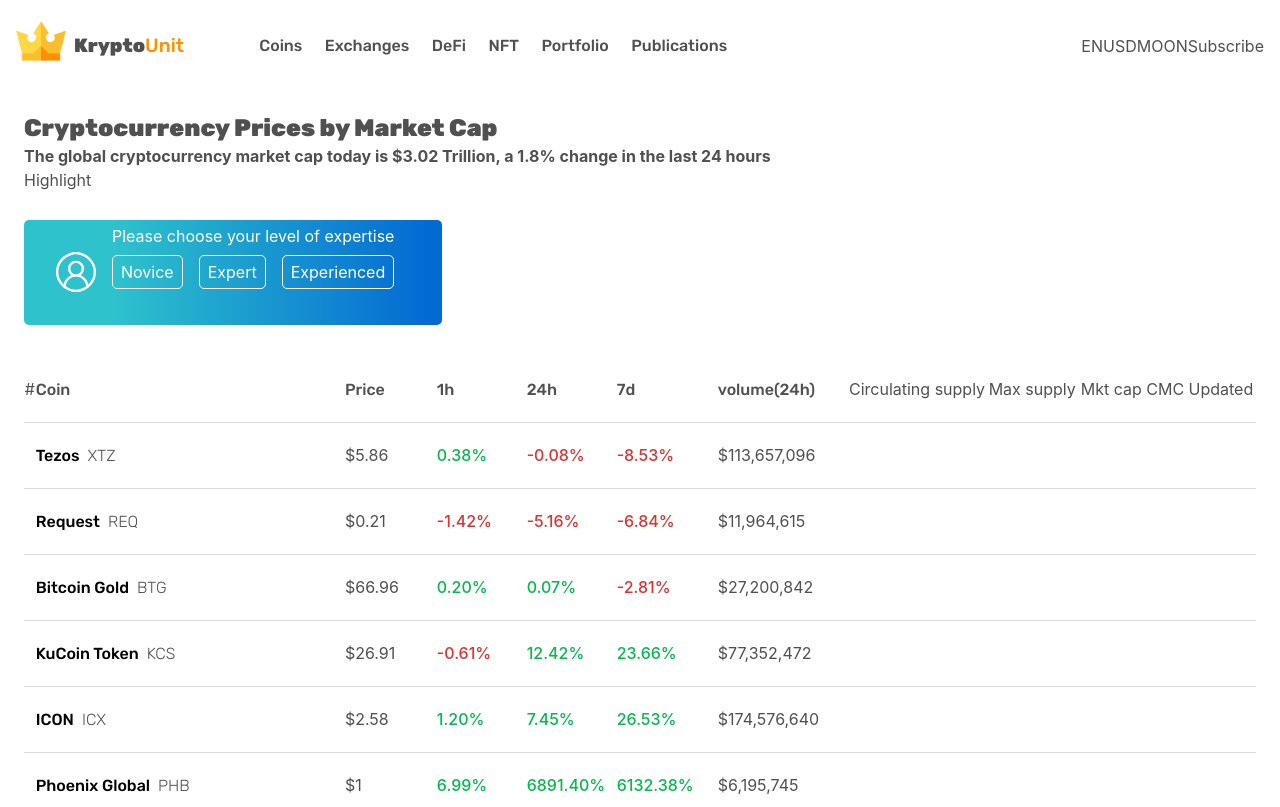
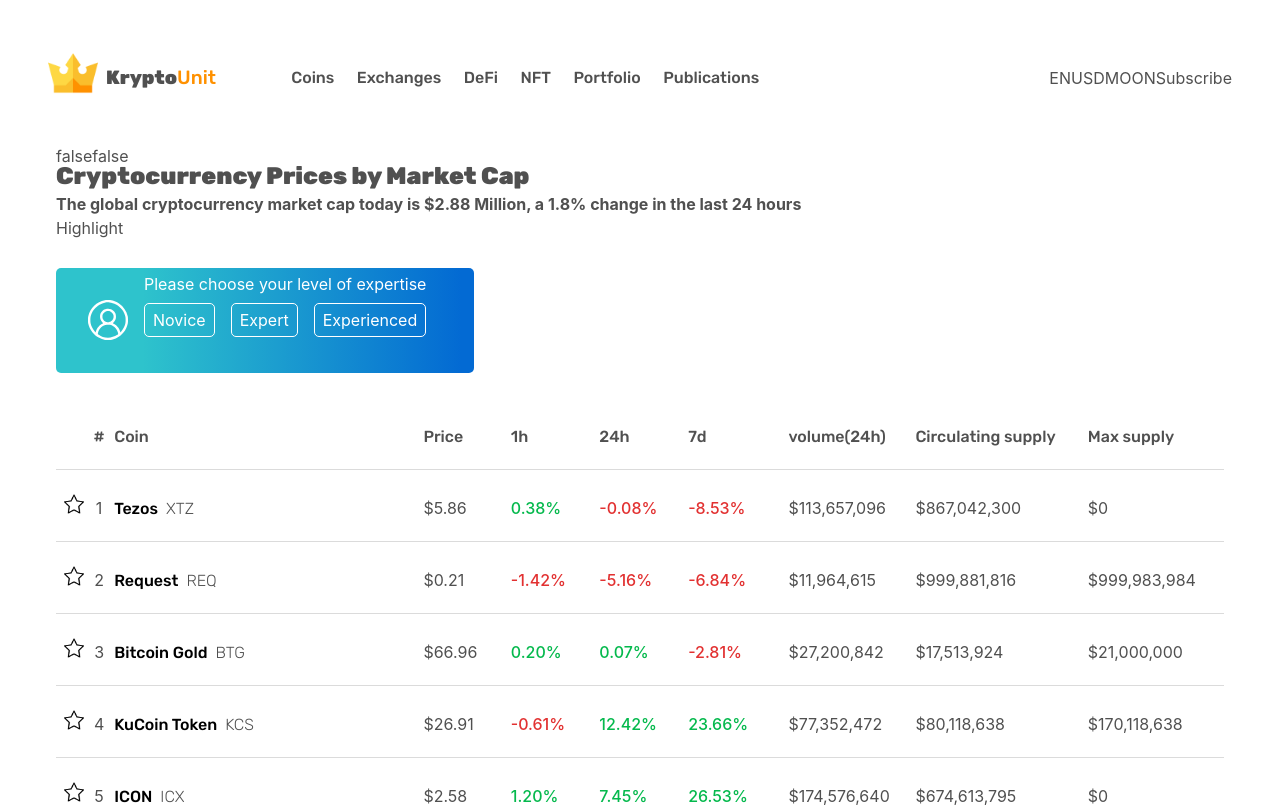
Before and after one commit to regola-Tacens/krypto-unit, a React (Create React App) app: page / in a window 1280 px wide. Shown: the top 807 px of the page. Built offline with nearby package versions, Linux system fonts and the light colour scheme.

Commit message:
selective display upon user experience

```diff
--- a/src/Home/CurrenciesList.jsx
+++ b/src/Home/CurrenciesList.jsx
@@ -1,70 +1,72 @@
 import './table.scss';
-import data from '../data/coinmarket_app_20211115.json';
-import toComaNbr from '../utils/currencyFormatter';
+import CurrencyItem from './CurrencyItem';
 
-const CurrenciesList = () => {
-  const currencies = data.RECORDS;
+const CurrenciesList = ({currenciesData, isNovice, isExpert}) => {
+  const currencies = currenciesData.RECORDS;
   return (
     <div className="currenciesTableContainer">
-      {/* {JSON.stringify(data.RECORDS)} */}
       <table className="currenciesTable">
         <colgroup>
-          <col></col>
+          <col className="col col85"></col>
           <col className="col col50"></col>
           <col className="col col250"></col>
           <col className="col col200"></col>
+          { isNovice || isExpert ? null : <col className="col col85"></col> }
+          { isNovice ? null : <col className="col col85"></col> }
           <col className="col col85"></col>
-          <col className="col col85"></col>
-          <col className="col col85"></col>
-          <col className="col col200"></col>
+          { isNovice ? null :
+          <col className="col col200"></col> }
           <col className="col col200"></col>
           <col className="col col200"></col>
           <col className="col col200"></col>
           <col className="col col85"></col>
-          <col className="col col200"></col>
         </colgroup>
+        <thead>
           <tr>
             <th></th>
-          <th>#</th>
+            <th>
+              <div className="theader alignCenter">#</div>
+            </th>
             <th>
               <div className="theader alignLeft">Coin</div>
             </th>
             <th>
               <div className="theader alignLeft">Price</div>
             </th>
+            {isNovice || isExpert ? null:
              <th>
               <div className="theader alignLeft">1h</div>
              </th>
+            }
+            {isNovice ? null:
              <th>
               <div className="theader alignLeft">24h</div>
              </th>
+            }
             <th>
               <div className="theader alignLeft">7d</div>
             </th>
+            {isNovice ? null:
              <th>
               <div className="theader alignLeft">volume(24h)</div>
              </th>
-          <th>Circulating supply</th>
-          <th>Max supply</th>
-          <th>Mkt cap</th>
-          <th>CMC</th>
-          <th>Updated</th>
+            }
+            <th>
+              <div className="theader alignLeft">Circulating supply</div>
+            </th>
+            <th>
+              <div className="theader alignLeft">Max supply</div>
+            </th>
+            <th>
+              <div className="theader alignLeft">MKT cap</div>
+            </th>
+            <th>
+              <div className="theader alignLeft">CMC rank</div>
+            </th>
           </tr>
+        </thead>
         <tbody>
-            {
-              currencies.map((currency) => (
-                <tr>
-                  <td></td>
-                  <td></td>
-                  <td className="currenciesTable__name">{currency.name}<span className="currenciesTable__symbol">{currency.symbol}</span></td>
-                  <td>${toComaNbr(currency.price)}</td>
-                  <td className={currency.percent_change_1h < 0 ? "negative" : "positive"}>{currency.percent_change_1h.toFixed(2)}%</td>
-                  <td className={currency.percent_change_24h < 0 ? "negative" : "positive"}>{currency.percent_change_24h.toFixed(2)}%</td>
-                  <td className={currency.percent_change_7d < 0 ? "negative" : "positive"}>{currency.percent_change_7d.toFixed(2)}%</td>
-                  <td>${toComaNbr(currency.volume_24h)}</td>
-                </tr>
-              ))
-            }
+          <CurrencyItem currencies={currencies} isNovice={isNovice} isExpert={isExpert}/>
         </tbody>
       </table>
     </div>
--- /dev/null
+++ b/src/Home/CurrencyItem.js
@@ -0,0 +1,57 @@
+import toComaNbr from "../utils/currencyFormatter";
+import star from '../assets/img/star.png';
+import PropTypes from 'prop-types';
+
+const CurrencyItem = ({ currencies, isNovice, isExpert }) => {
+
+  return (
+    <>
+    {
+      currencies.map((currency, index) => (
+        <tr key={currency.id}>
+          <td><img className="currenciesTable__star" src={star} alt="star" /></td>
+          <td className="currenciesTable__index">{index +1}</td>
+          <td className="currenciesTable__name">{currency.name}<span className="currenciesTable__symbol">{currency.symbol}</span></td>
+          <td>${toComaNbr(currency.price)}</td>
+          { isNovice || isExpert? null :
+            <td className={currency.percent_change_1h < 0 ? "negative" : "positive"}>{currency.percent_change_1h.toFixed(2)}%</td>
+          }
+           { isNovice ? null :
+            <td className={currency.percent_change_24h < 0 ? "negative" : "positive"}>{currency.percent_change_24h.toFixed(2)}%</td>
+          }
+          <td className={currency.percent_change_7d < 0 ? "negative" : "positive"}>{currency.percent_change_7d.toFixed(2)}%</td>
+          {isNovice ? null :
+            <td>${toComaNbr(currency.volume_24h)}</td>
+          }
+          <td>${toComaNbr(currency.circulating_supply)}</td>
+          <td>${toComaNbr(currency.max_supply)}</td>
+          <td>${toComaNbr(currency.market_cap)}</td>
+          <td>{currency.cmc_rank}</td>
+        </tr>
+      ))
+    }
+    </>
+  )
+}
+
+CurrencyItem.propTypes = {
+  currencies: PropTypes.arrayOf(
+    PropTypes.shape({
+      id: PropTypes.number.isRequired,
+      name: PropTypes.string.isRequired,
+      symbol: PropTypes.string.isRequired,
+      cmc_rank: PropTypes.number.isRequired,
+      price: PropTypes.number.isRequired,
+      circulating_supply: PropTypes.number.isRequired,
+      volume_24h: PropTypes.number.isRequired,
+      percent_change_1h: PropTypes.number.isRequired,
+      percent_change_24h: PropTypes.number.isRequired,
+      percent_change_7d: PropTypes.number.isRequired,
+      market_cap: PropTypes.number.isRequired,
+      last_updated: PropTypes.string.isRequired,
+      max_supply: PropTypes.number.isRequired,
+    })
+  ).isRequired,
+}
+
+export default CurrencyItem;
--- a/src/Home/Home.jsx
+++ b/src/Home/Home.jsx
@@ -1,15 +1,34 @@
-import CurrenciesList from './CurrenciesList';
-import HomeTitle from './HomeTitle';
-import './index.scss';
-import UserLevel from './UserLevel';
+import { useState } from 'react';
+import CurrenciesList from "./CurrenciesList";
+import HomeTitle from "./HomeTitle";
+import "./index.scss";
+import UserLevel from "./UserLevel";
+import currenciesData from "../data/coinmarket_app_20211115.json";
+import globalMarketCap from "../utils/globalMktCalculator";
 
 function Home() {
+  const [isNovice, setIsNovice] =useState(false)
+  const [isExpert, setIsExpert] =useState(false)
 
+  const handleNoviceEvent = () => {
+    setIsNovice(true)
+    setIsExpert(false)
+  }
+  const handleExpertEvent = () => {
+    setIsExpert(true)
+    setIsNovice(false)
+  }
+  const handleExperiencedEvent = () => {
+    setIsExpert(false)
+    setIsNovice(false)
+  }
   return (
     <div className="home">
-      <HomeTitle />
-      <UserLevel />
-      <CurrenciesList />
+      {JSON.stringify(isNovice)}
+      {JSON.stringify(isExpert)}
+      <HomeTitle globalMarketCap={globalMarketCap(currenciesData)}/>
+      <UserLevel onNoviceBtn={handleNoviceEvent} onExpertBtn={handleExpertEvent} onExperiencedBtn={handleExperiencedEvent}/>
+      <CurrenciesList currenciesData={currenciesData} isNovice={isNovice} isExpert={isExpert} />
     </div>
   );
 }
--- a/src/Home/HomeTitle.jsx
+++ b/src/Home/HomeTitle.jsx
@@ -1,11 +1,11 @@
 import './index.scss';
 
-const HomeTitle = () => {
+const HomeTitle = ({globalMarketCap}) => {
 
   return (
     <div className="title">
       <h1 className="title__hero">Cryptocurrency Prices by Market Cap</h1>
-      <p className="title__baseline">The global cryptocurrency market cap today is $3.02 Trillion, a 1.8% change in the last 24 hours</p>
+      <p className="title__baseline">The global cryptocurrency market cap today is ${globalMarketCap} Million, a 1.8% change in the last 24 hours</p>
       <div>Highlight</div>
     </div>
   )
--- a/src/Home/UserLevel.jsx
+++ b/src/Home/UserLevel.jsx
@@ -1,13 +1,13 @@
 import user from '../assets/img/userIcon.svg';
 
-const UserLevel = () => {
+const UserLevel = ({onNoviceBtn, onExpertBtn, onExperiencedBtn}) => {
   return (
     <div className="level">
       <p className="level__expertise">Please choose your level of expertise</p>
       <img className="level__userIcon" src={user} alt="user level" />
-      <div className="level__levelBtn">Novice</div>
-      <div className="level__levelBtn">Expert</div>
-      <div className="level__levelBtn">Experienced</div>
+      <div className="level__levelBtn" onClick={onNoviceBtn}>Novice</div>
+      <div className="level__levelBtn" onClick={onExpertBtn}>Expert</div>
+      <div className="level__levelBtn" onClick={onExperiencedBtn}>Experienced</div>
     </div>
   )
 }
--- a/src/Home/index.scss
+++ b/src/Home/index.scss
@@ -1,6 +1,5 @@
 .home {
   padding: 1.5rem;
-
 }
 
 .title {
--- a/src/Home/table.scss
+++ b/src/Home/table.scss
@@ -7,6 +7,8 @@
 }
 
 .currenciesTable {
+  width:100%;
+  margin: 0 auto;
   &__symbol {
     margin-left:0.5rem;
     color: vars.$darkGrey;
@@ -16,6 +18,13 @@
     font-family: 'Rubik', sans-serif;
     font-weight: 500;
     color: black;
+  }
+  &__star{
+    width: 20px;
+    margin-left: 0.5rem;
+  }
+  &__index{
+    text-align: center;
   }
   // overflow-x: scroll;
   // white-space: nowrap;
@@ -55,6 +64,9 @@
 .alignLeft {
   text-align: left;
 }
+.alignCenter {
+  text-align: center;
+}
 
 .negative, .positive {
   font-weight: 500;
@@ -66,3 +78,7 @@
 .positive {
   color: #05B94D;
 }
+
+.displayNone {
+  display: none;
+}
--- a/src/styles/index.scss
+++ b/src/styles/index.scss
@@ -18,7 +18,9 @@
 }
 
 .App{
-  width:100%;
+  // width:100%;
+  padding:2rem;
+
 }
 
 h1{
--- /dev/null
+++ b/src/utils/globalMktCalculator.js
@@ -0,0 +1,13 @@
+const globalMarketCap = (currenciesData) => {
+  let globalMktCap = 0;
+  currenciesData.RECORDS.forEach((currency) => {
+    globalMktCap += currency.market_cap;
+  });
+  const nbr = globalMktCap.toString();
+  const suffix = nbr.slice(-12);
+  const prefix = nbr.substring(0, nbr.length - 12);
+  globalMktCap = Number(prefix + "." + suffix);
+  return globalMktCap.toFixed(2);
+};
+
+export default globalMarketCap
```
Also changed, not shown: src/utils/currencyFormatter.js (+0 -13 lines), src/assets/img/star.png (added). Lines whose indentation alone changed are shown as unchanged.
